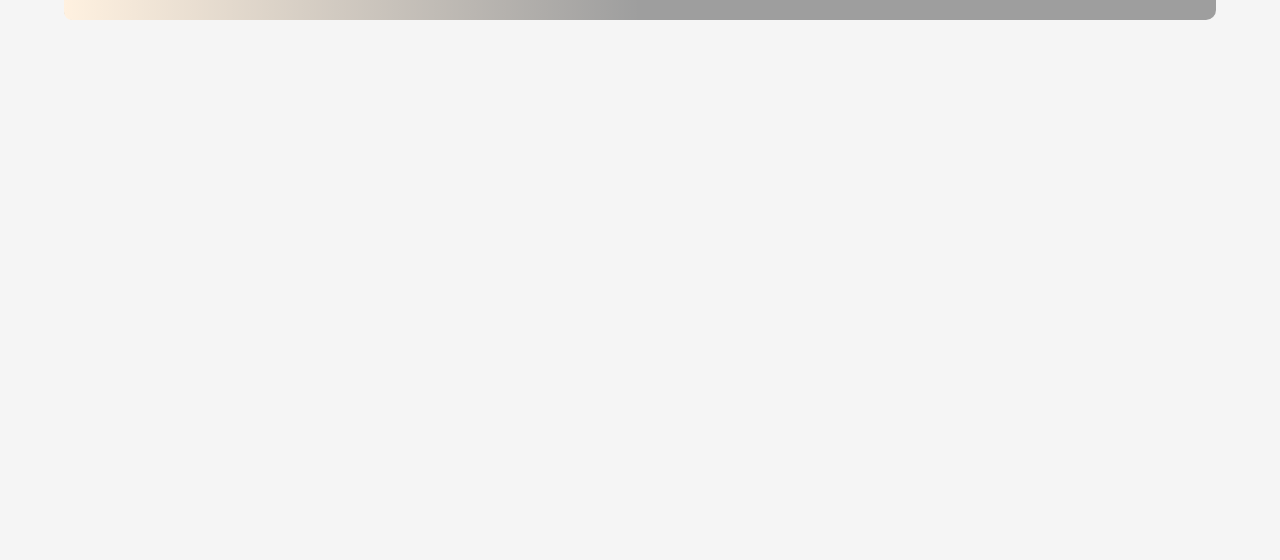
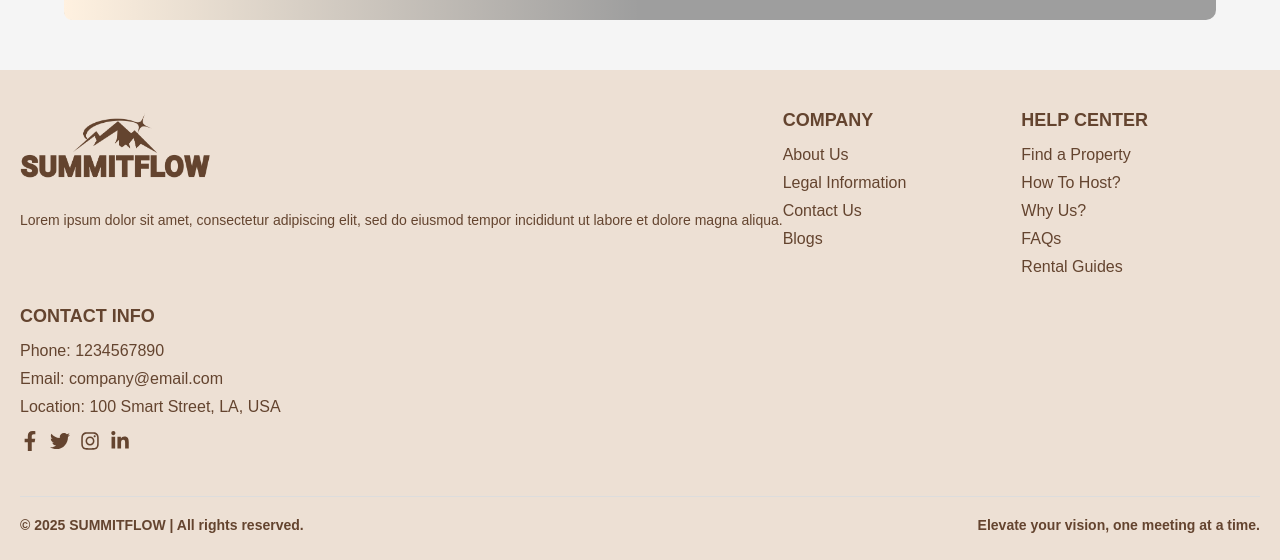
Before and after one commit to Robbub/Group3_Alliance_MeetingRoom, a React app: page / in a window 1280 px wide. Shown: the part 1290-1850 px from the top of the page. Before the commit the page ends 1360 px from the top, so only its background shows below. Built offline with nearby package versions, Linux system fonts and the light colour scheme; grey boxes are pictures that could not be loaded.

Commit message:
added footer

```diff
--- a/src/views/containers/AboutUs/AboutUs.tsx
+++ b/src/views/containers/AboutUs/AboutUs.tsx
@@ -1,5 +1,6 @@
 import React from "react";
 import { Header } from "../../components/Header/Header";
+import { Footer } from "../../../views/components/Footer/Footer";
 import { useNavigate } from "react-router-dom";
 import "./AboutUs.css";
 
@@ -96,6 +97,7 @@ export const AboutUs = () => {
             </div>
           </section>
         </div>
+      <Footer />
     </div>
   );
 };
--- a/src/views/containers/Homepage/Homepage.tsx
+++ b/src/views/containers/Homepage/Homepage.tsx
@@ -2,6 +2,7 @@ import React, { useState } from "react";
 import { useNavigate, Link } from "react-router";
 import { PATHS } from "../../../constant";
 import { Header } from "../../../views/components/Header/Header";
+import { Footer } from "../../../views/components/Footer/Footer";
 import "./Homepage.css";
 
 export const Homepage = () => {
@@ -27,6 +28,7 @@ export const Homepage = () => {
           </button>
         </div>
       </div>
+      <Footer />
     </div>
   );
 };
--- a/src/views/containers/Register/Register.tsx
+++ b/src/views/containers/Register/Register.tsx
@@ -2,6 +2,7 @@ import React, { useState } from "react";
 import { useNavigate } from "react-router";
 import { PATHS } from "../../../constant";
 import { Header } from "../../../views/components/Header/Header";
+import { Footer } from "../../../views/components/Footer/Footer";
 import "./Register.css";
 
 const API_BASE_URL = 'http://localhost:64508/api';
@@ -140,6 +141,7 @@ export const Register = () => {
           </div>
         </div>
       </div>
+      <Footer />
     </div>
   );
 };
```
